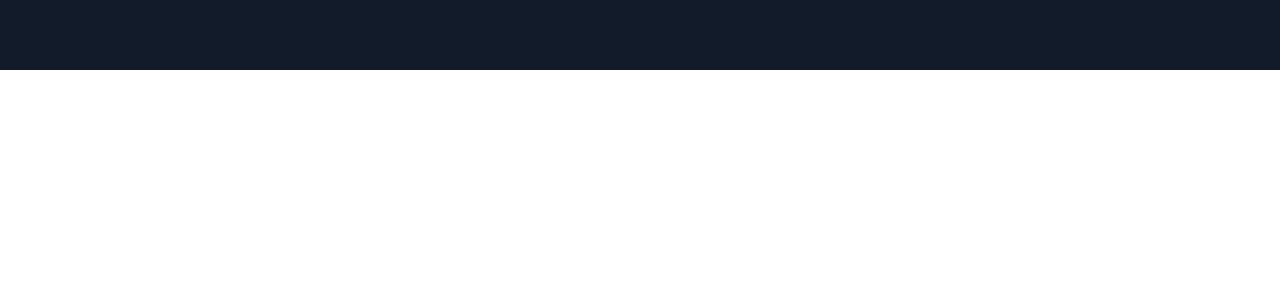
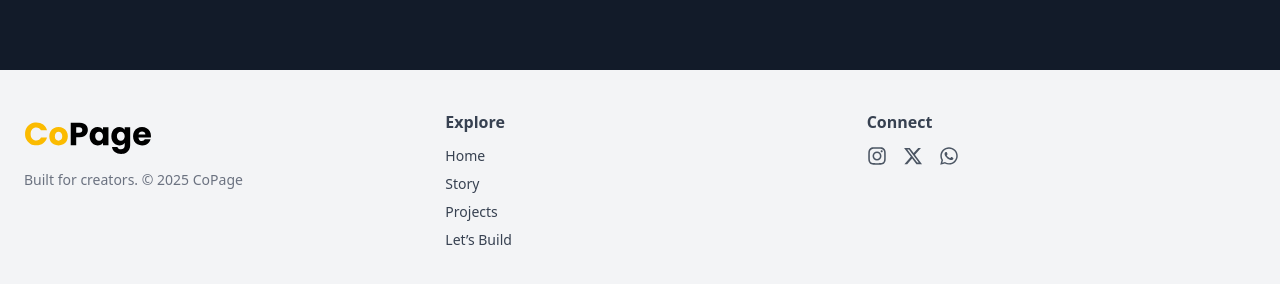
Before and after one commit to altamash1605/copage, a React (Vite) app: page / in a window 1280 px wide. Shown: the part 3108-3392 px from the top of the page. Before the commit the page ends 3178 px from the top, so only its background shows below. Built offline with nearby package versions, Linux system fonts and the light colour scheme.

Commit message:
Added footer.jsx

```diff
--- a/src/App.jsx
+++ b/src/App.jsx
@@ -3,6 +3,7 @@ import Hero from './components/Hero';
 import Projects from './components/Projects';
 import Build from './components/Build';
 import Story from './components/Story';
+import Footer from './components/Footer';
 
 function App() {
   return (
@@ -14,6 +15,7 @@ function App() {
         <Projects />
         <Build />
       </main>
+      <Footer />
     </>
   );
 }
--- /dev/null
+++ b/src/components/Footer.jsx
@@ -0,0 +1,39 @@
+import { FaInstagram, FaXTwitter, FaWhatsapp } from 'react-icons/fa6';
+import logo from '../assets/logo.svg'; // Or use text if preferred
+
+export default function Footer() {
+  return (
+    <footer className="bg-gray-100 text-gray-700">
+      <div className="max-w-7xl mx-auto px-6 py-10 grid grid-cols-1 md:grid-cols-3 gap-8">
+        {/* Brand */}
+        <div className="flex flex-col items-start">
+          <img src={logo} alt="CoPage Logo" className="h-12 w-auto mb-3" />
+          <p className="text-sm text-gray-500">
+            Built for creators. © {new Date().getFullYear()} CoPage
+          </p>
+        </div>
+
+        {/* Navigation */}
+        <div>
+          <h3 className="font-semibold mb-3">Explore</h3>
+          <ul className="space-y-2 text-sm">
+            <li><a href="#home" className="hover:text-brand">Home</a></li>
+            <li><a href="#story" className="hover:text-brand">Story</a></li>
+            <li><a href="#projects" className="hover:text-brand">Projects</a></li>
+            <li><a href="#build" className="hover:text-brand">Let’s Build</a></li>
+          </ul>
+        </div>
+
+        {/* Social Links */}
+        <div>
+          <h3 className="font-semibold mb-3">Connect</h3>
+          <div className="flex gap-4 text-xl text-gray-600">
+            <a href="https://instagram.com" target="_blank" rel="noopener noreferrer"><FaInstagram /></a>
+            <a href="https://x.com" target="_blank" rel="noopener noreferrer"><FaXTwitter /></a>
+            <a href="https://wa.me/your-number" target="_blank" rel="noopener noreferrer"><FaWhatsapp /></a>
+          </div>
+        </div>
+      </div>
+    </footer>
+  );
+}
```
